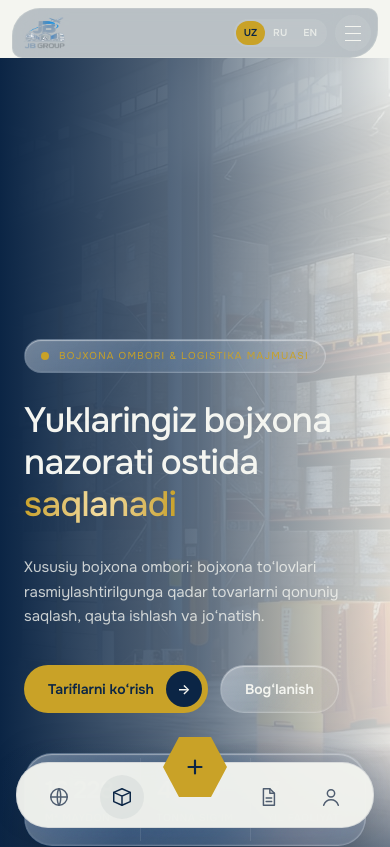
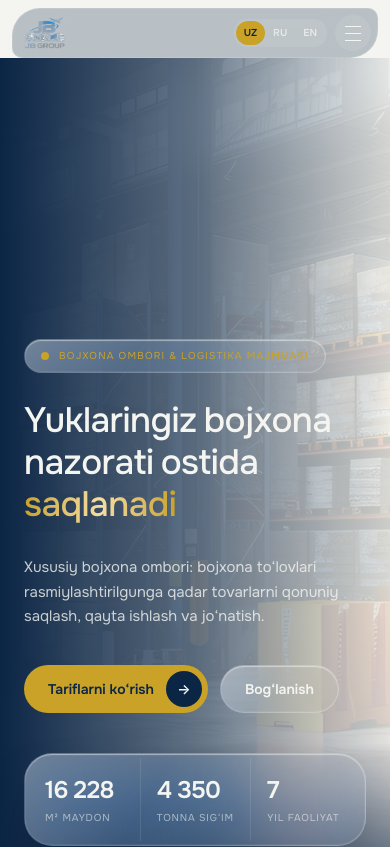
Before and after one commit to jmirkhadjayev/jbgroup-webside, a Next.js app in the folder site/: page / in a window 390 px wide. Shown: the top 847 px of the page. Built offline with nearby package versions, Linux system fonts and the light colour scheme.

Commit message:
Revert "Mobil versiya: pastki tab-bar — 4 belgi va markazda oltin olti burchakli "+" (aloqa)"
This reverts commit 84552fc34cfedebf70ec279c67b4ba91ea914765.

```diff
--- a/site/src/components/variant/VariantDemo.tsx
+++ b/site/src/components/variant/VariantDemo.tsx
@@ -163,7 +163,7 @@ export default function VariantDemo({ initialLang = 'uz' }: { initialLang?: Lang
   }, [lang])
 
   return (
-    <div ref={rootRef} className="overflow-x-clip bg-paper pb-24 text-navy lg:pl-20 lg:pb-0">
+    <div ref={rootRef} className="overflow-x-clip bg-paper text-navy lg:pl-20">
       <Header lang={lang} onLang={setLang} t={t} />
       <Hero t={t} />
       <Services lang={lang} t={t} />
--- a/site/src/components/variant/ui/Header.tsx
+++ b/site/src/components/variant/ui/Header.tsx
@@ -282,86 +282,6 @@ export function Header({ lang, onLang, t }: { lang: Lang; onLang: (l: Lang) => v
           {seedSettings.phone}
         </a>
       </div>
-      {!open && <MobileTabBar t={t} active={active} />}
     </>
   )
 }
-
-const ICON_PROPS = {
-  width: 22,
-  height: 22,
-  viewBox: '0 0 24 24',
-  fill: 'none',
-  stroke: 'currentColor',
-  strokeWidth: 1.6,
-  strokeLinecap: 'round' as const,
-  strokeLinejoin: 'round' as const,
-  'aria-hidden': true,
-}
-
-const TAB_ICONS: Record<string, React.ReactNode> = {
-  about: (
-    <svg {...ICON_PROPS}>
-      <circle cx="12" cy="12" r="9" />
-      <path d="M3 12h18M12 3c2.5 3 2.5 15 0 18M12 3c-2.5 3-2.5 15 0 18" />
-    </svg>
-  ),
-  services: (
-    <svg {...ICON_PROPS}>
-      <path d="M3 7l9-4 9 4v10l-9 4-9-4z" />
-      <path d="M3 7l9 4 9-4M12 11v10" />
-    </svg>
-  ),
-  tariffs: (
-    <svg {...ICON_PROPS}>
-      <path d="M7 3h7l5 5v13H7z" />
-      <path d="M14 3v5h5M10 13h6M10 17h6" />
-    </svg>
-  ),
-  admin: (
-    <svg {...ICON_PROPS}>
-      <circle cx="12" cy="8" r="4" />
-      <path d="M4 21c1.5-4 4.5-6 8-6s6.5 2 8 6" />
-    </svg>
-  ),
-}
-
-// Pastki tab-bar (faqat mobil/planshet): 4 ta belgi va markazda oltin olti burchakli "+" (aloqa)
-function MobileTabBar({ t, active }: { t: Dict; active: string }) {
-  const left = ['about', 'services'] as const
-  const right = ['tariffs', 'admin'] as const
-
-  const tab = (id: string) => (
-    <a
-      key={id}
-      href={id === 'about' ? '#top' : `#${id}`}
-      aria-label={t.nav[id as keyof Dict['nav']]}
-      aria-current={active === id ? 'true' : undefined}
-      className={`flex h-11 w-11 items-center justify-center rounded-full transition-colors duration-300 ${
-        active === id ? 'bg-navy/5 text-navy' : 'text-steel'
-      }`}
-    >
-      {TAB_ICONS[id]}
-    </a>
-  )
-
-  return (
-    <nav aria-label="Asosiy" className="fixed inset-x-0 bottom-0 z-50 px-4 pb-4 lg:hidden">
-      <div className="relative mx-auto flex max-w-sm items-center justify-between rounded-[2rem] border border-navy/10 bg-paper/95 px-5 pb-2 pt-3 shadow-[0_-10px_40px_-15px_rgba(11,37,69,0.35)] backdrop-blur-xl">
-        {left.map(tab)}
-        <span aria-hidden="true" className="w-16" />
-        {right.map(tab)}
-        <a
-          href="#contact"
-          aria-label={t.nav.contact}
-          className="absolute left-1/2 -top-7 flex h-16 w-16 -translate-x-1/2 items-center justify-center bg-gold text-navy transition-transform duration-300 hover:scale-105"
-          style={{ clipPath: 'polygon(25% 3%, 75% 3%, 100% 50%, 75% 97%, 25% 97%, 0% 50%)' }}
-        >
-          <svg {...ICON_PROPS} width={26} height={26} strokeWidth={2}>
-            <path d="M12 6v12M6 12h12" />
-          </svg>
-        </a>
-      </div>
-    </nav>
-  )
-}
```
